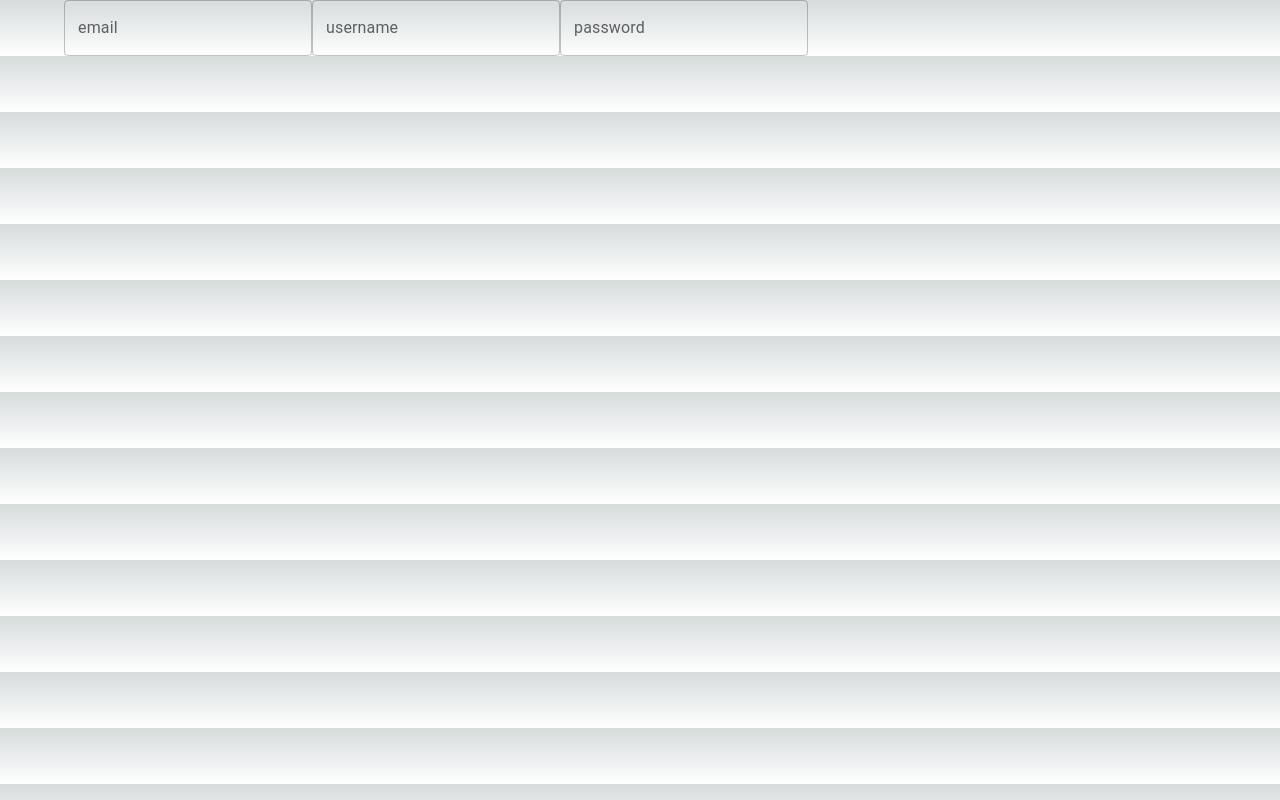
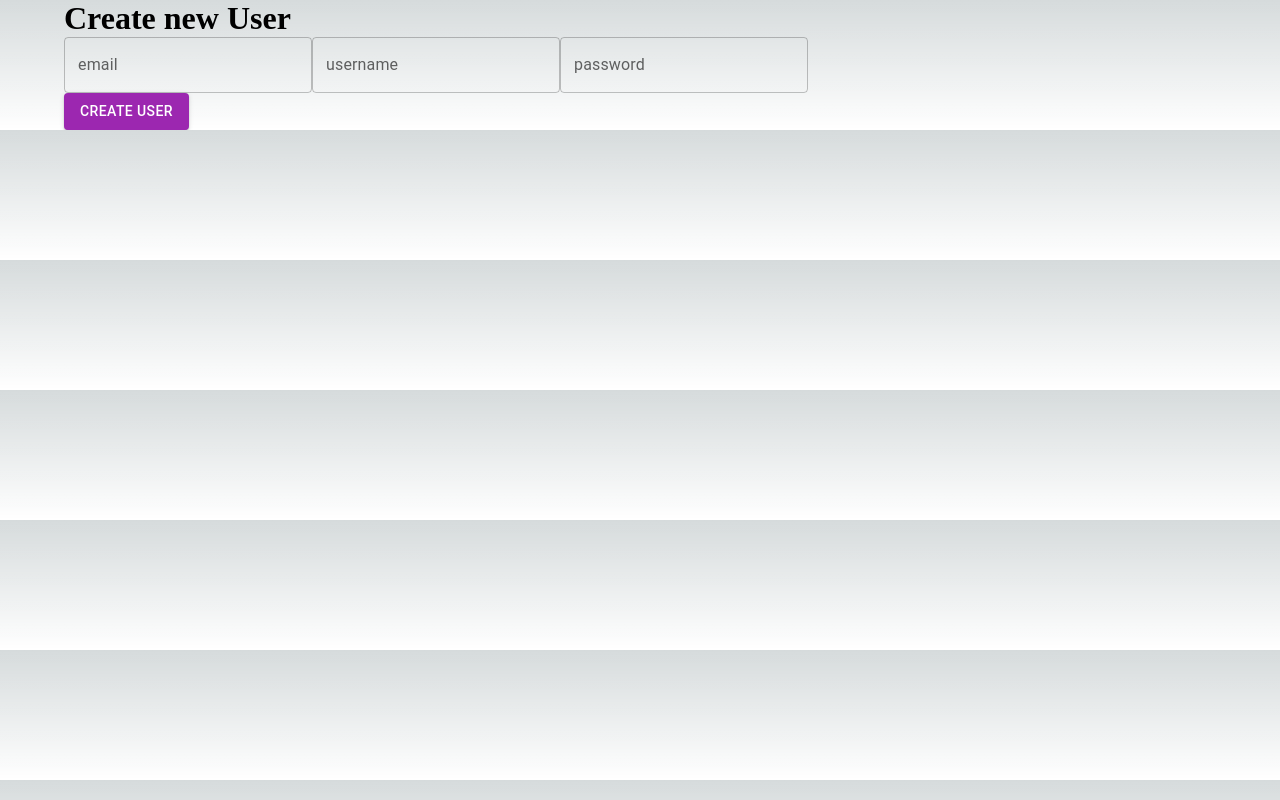
Before and after one commit to SallyResch/kyst4u, a Next.js app: page /components/User in a window 1280 px wide. Built offline with nearby package versions, Linux system fonts and the light colour scheme.

Commit message:
added a button to be able to send a post request to backend

```diff
--- a/src/pages/components/User.jsx
+++ b/src/pages/components/User.jsx
@@ -1,13 +1,26 @@
-import * as React from 'react';
+import React, {useState} from 'react';
 import TextField from '@mui/material/TextField';
 import Container from '@mui/material/Container';
+import { Button } from '@mui/material';
 
 export default function User() {
+
+const [username, setUsername] = useState('');
+const [email, setEmail] = useState('');
+const [password, setPassword] = useState('');
   return (
       <Container>
-      <TextField id="outlined-basic" label="email" variant="outlined" />
-      <TextField id="outlined-basic" label="username" variant="outlined" />
-      <TextField id="outlined-basic" label="password" variant="outlined" />
+        <h1>Create new User</h1>
+      <form>
+      <TextField id="outlined-basic" label="email" variant="outlined" value={email} onChange={(e)=>setEmail(e.target.value)}/>
+      <TextField id="outlined-basic" label="username" variant="outlined" value={username} onChange={(e)=>setUsername(e.target.value)}/>
+      <TextField id="outlined-basic" label="password" variant="outlined" value={password} onChange={(e)=>setPassword(e.target.value)}/>
+      </form>
+      {email}
+      {username}
+      {password}
+
+      <Button variant="contained" color='secondary'>Create User</Button>
       </Container>
   );
 }
```
